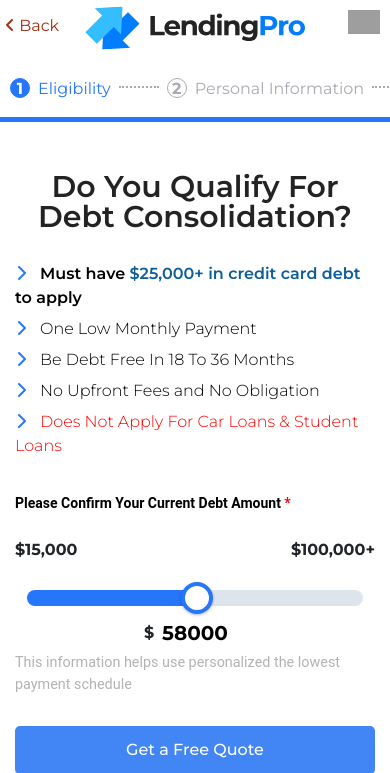
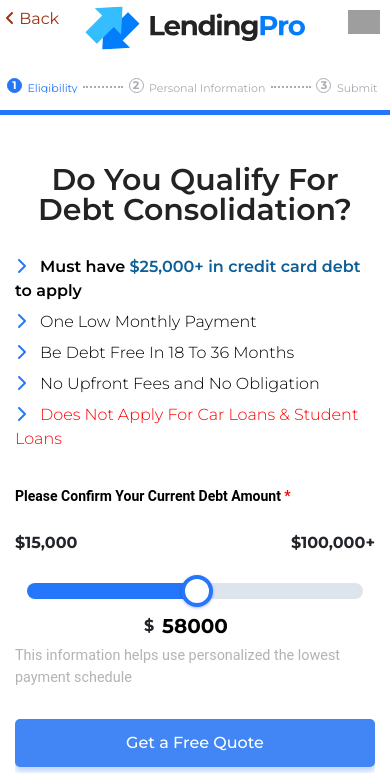
Before and after one commit to alangarza/trylendingpro, a PHP site: page /apply in a window 390 px wide. Shown: the top 773 px of the page. Run offline with PHP 8.4, Linux system fonts and the light colour scheme; some libraries are stand-ins or nearby versions; grey boxes are pictures that could not be loaded.

Commit message:
Fixed progress bar mobile size

```diff
--- a/apply/index.php
+++ b/apply/index.php
@@ -133,6 +133,42 @@
             @media (max-width: 767px) {
                 .banner_img_area {
                     min-height: auto;
+                }
+
+
+
+            }
+
+            @media (max-width: 767px) {
+                .banner_img_area {
+                    min-height: auto;
+                }
+
+                .blckBx {
+                    padding: 20px;
+                }
+
+                .blckBx h2 {
+                    font-size: 26px;
+                }
+
+                .progress-bar-wrapper {
+                    font-size: 11px;
+                }
+
+                .progress-bar-label {
+                    position: relative;
+                    top: 3px;
+                }
+
+                .progressbarMain .progress-bar-wrapper {
+                    justify-content: center !important;
+                }
+
+                .circled-number {
+                    width: 15px;
+                    height: 15px;
+                    line-height: 13px;
                 }
             }
         </style>
```
